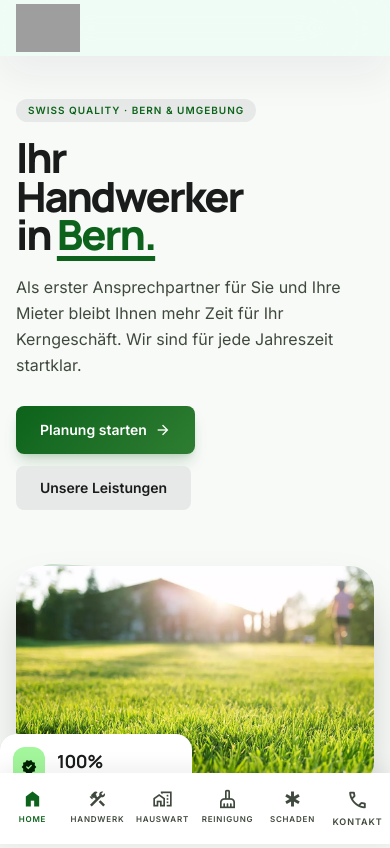
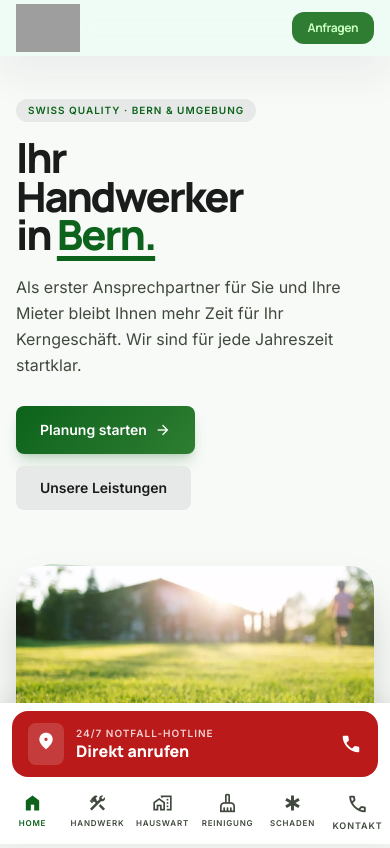
Before and after one commit to 6d8qdztg8d-cell/TL_Handwerker, a website: page index.html in a window 390 px wide. Shown: the top 848 px of the page. Drawn offline with nearby package versions, Linux system fonts and the light colour scheme; grey boxes are pictures that could not be loaded.

Commit message:
Add red emergency call button to mobile bar, show CTA in mobile nav

```diff
--- a/index.html
+++ b/index.html
@@ -111,7 +111,7 @@ tailwind.config = {
   .mobile-nav { box-shadow: 0 -4px 20px rgba(25,28,27,.08); }
 </style>
 </head>
-<body class="bg-background text-on-background font-body selection:bg-primary-fixed selection:text-on-primary-fixed pb-16 md:pb-0">
+<body class="bg-background text-on-background font-body selection:bg-primary-fixed selection:text-on-primary-fixed pb-32 md:pb-0">
 
 <!-- ─────────────────────────────────────────
      TOP NAVIGATION
@@ -130,8 +130,8 @@ tailwind.config = {
       <li><a class="nl text-zinc-600 hover:text-emerald-800 text-sm cursor-pointer" id="nl-schadensmeldung" onclick="go('schadensmeldung')">Schadensmeldung</a></li>
       <li><a class="nl text-zinc-600 hover:text-emerald-800 text-sm cursor-pointer" id="nl-kontakt"         onclick="go('kontakt')">Kontakt</a></li>
     </ul>
-    <button class="hidden md:block bg-primary-container text-on-primary-container px-6 py-2.5 rounded-full font-bold text-sm active:scale-95 transition-transform hover:opacity-85" onclick="go('kontakt')">
-      Jetzt anfragen
+    <button class="bg-primary-container text-on-primary-container px-4 py-2 md:px-6 md:py-2.5 rounded-full font-bold text-xs md:text-sm active:scale-95 transition-transform hover:opacity-85" onclick="go('kontakt')">
+      Anfragen
     </button>
   </div>
 </nav>
@@ -836,7 +836,18 @@ tailwind.config = {
      MOBILE BOTTOM NAV
 ───────────────────────────────────────── -->
 <div class="md:hidden fixed bottom-0 inset-x-0 z-50 bg-surface-container-lowest mobile-nav">
-  <div class="grid grid-cols-6 py-2">
+  <!-- Red emergency call button -->
+  <a href="tel:+41763892770" class="flex items-center gap-3 mx-3 mt-2 mb-1 px-4 py-3 rounded-2xl bg-error text-white active:opacity-80 transition-opacity">
+    <div class="bg-white/15 p-2 rounded-xl shrink-0">
+      <span class="material-symbols-outlined mat-fill text-white" style="font-size:20px">location_on</span>
+    </div>
+    <div class="flex-1 min-w-0">
+      <div class="text-[10px] font-bold uppercase tracking-widest opacity-80">24/7 Notfall-Hotline</div>
+      <div class="text-base font-extrabold font-headline leading-tight">Direkt anrufen</div>
+    </div>
+    <span class="material-symbols-outlined mat-fill text-white" style="font-size:22px">phone</span>
+  </a>
+  <div class="grid grid-cols-6 py-1">
     <button class="flex flex-col items-center gap-1 py-2 text-primary" onclick="go('home')">
       <span class="material-symbols-outlined mat-fill" style="font-size:20px">home</span>
       <span class="text-[8px] uppercase tracking-widest font-bold">Home</span>
```
